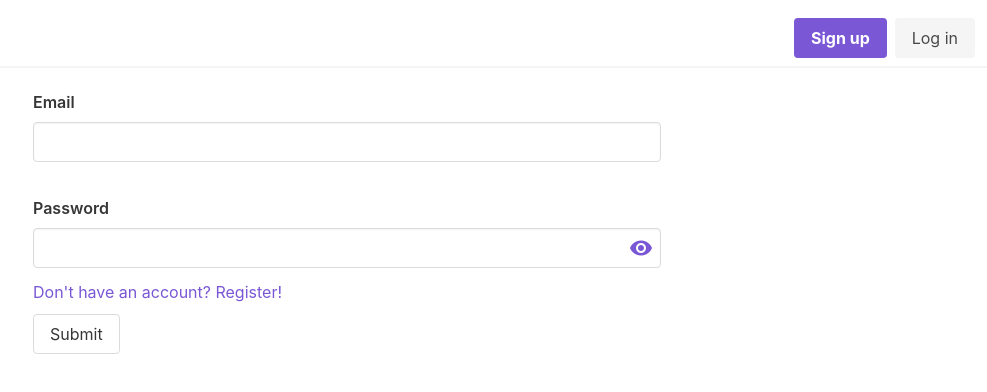
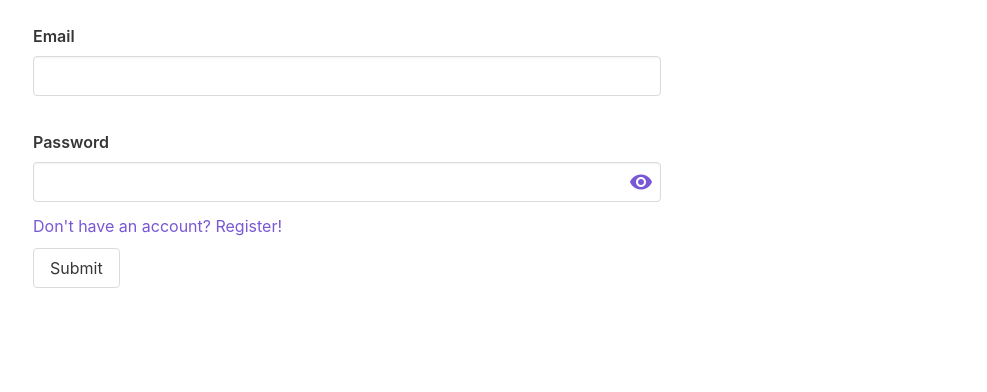
Before and after one commit to kaiz16/appointment-app, a Vue app: page /login in a window 1280 px wide. Shown: the top 392 px of the page, without its empty margins (293-1280 px from the left). Built offline with nearby package versions, Linux system fonts and the light colour scheme.

Commit message:
Remove navbar from app.vue

```diff
--- a/src/App.vue
+++ b/src/App.vue
@@ -1,19 +1,10 @@
 <template>
-  <div>
-    <navbar></navbar>
     <div id="content-view">
       <router-view/>
     </div>
-  </div>
 </template>
 <script>
-import Navbar from './components/organisms/Navbar.vue'
-// import Sidebar from './components/organisms/Sidebar.vue'
-
 export default {
-  components: {
-    'navbar': Navbar,
-  }
 }
 </script>
 <style>
```
